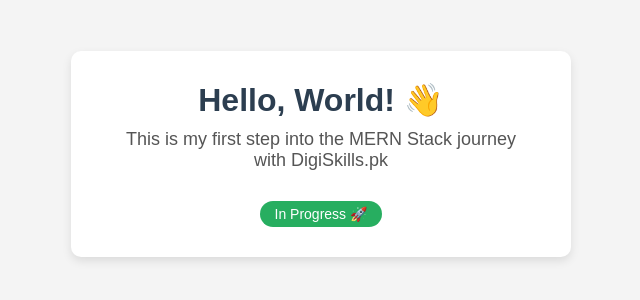
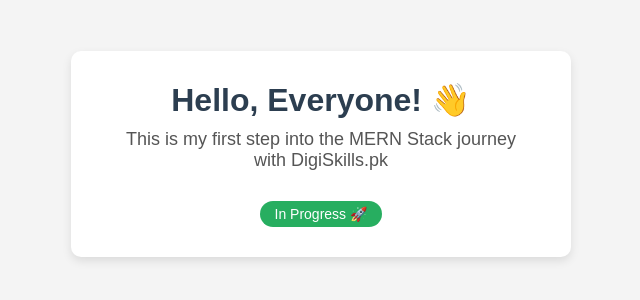
Before and after one commit to HishamChamkani/MERNStart-DigiSkills, a plain HTML site: page index.html in a window 1280 px wide. Shown: the part 246-546 px from the top of the page, without its empty margins (319-959 px from the left). Drawn offline with Linux system fonts and the light colour scheme.

Commit message:
Updated Heading 1

```diff
--- a/index.html
+++ b/index.html
@@ -57,7 +57,7 @@
 <body>
 
   <div class="card">
-    <h1>Hello, World! 👋</h1>
+    <h1>Hello, Everyone! 👋</h1>
     <p>This is my first step into the MERN Stack journey with DigiSkills.pk</p>
     <span class="badge">In Progress 🚀</span>
   </div>
```
